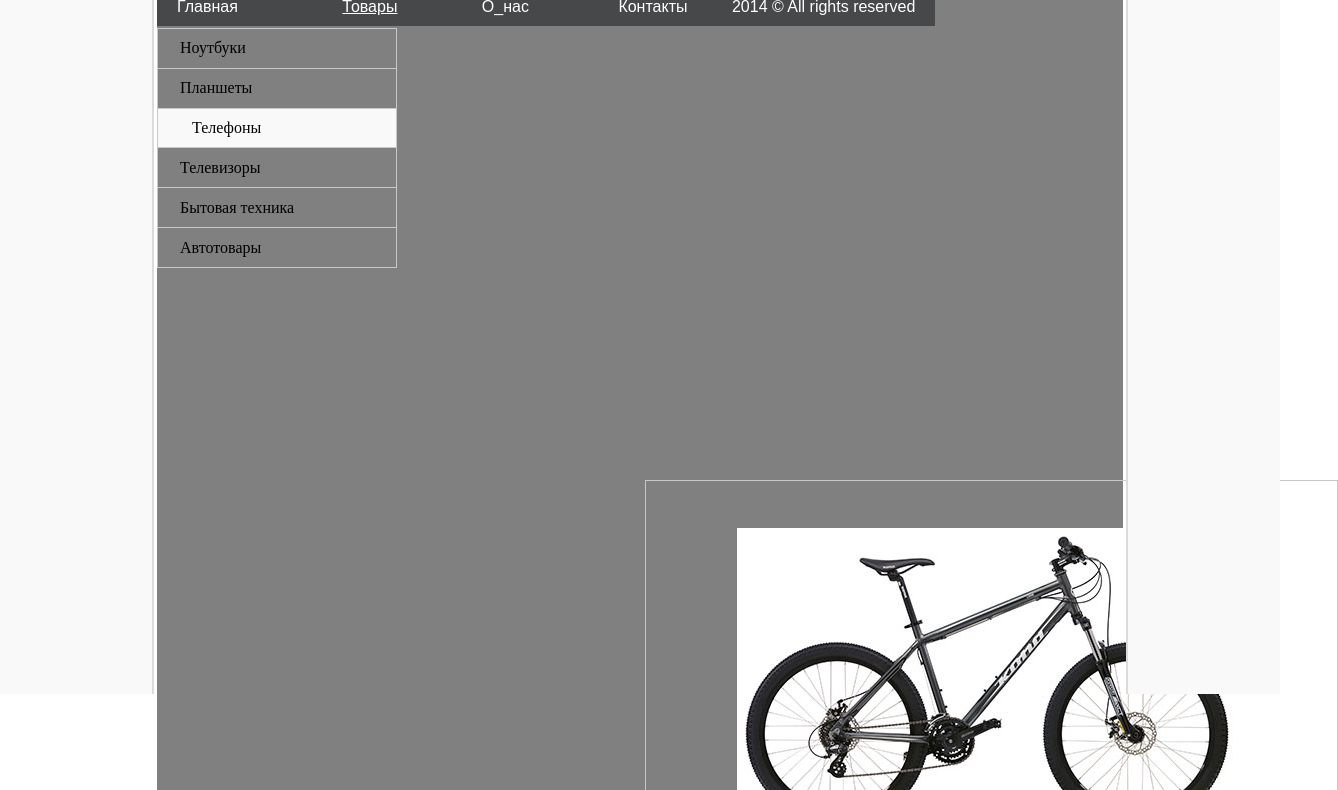
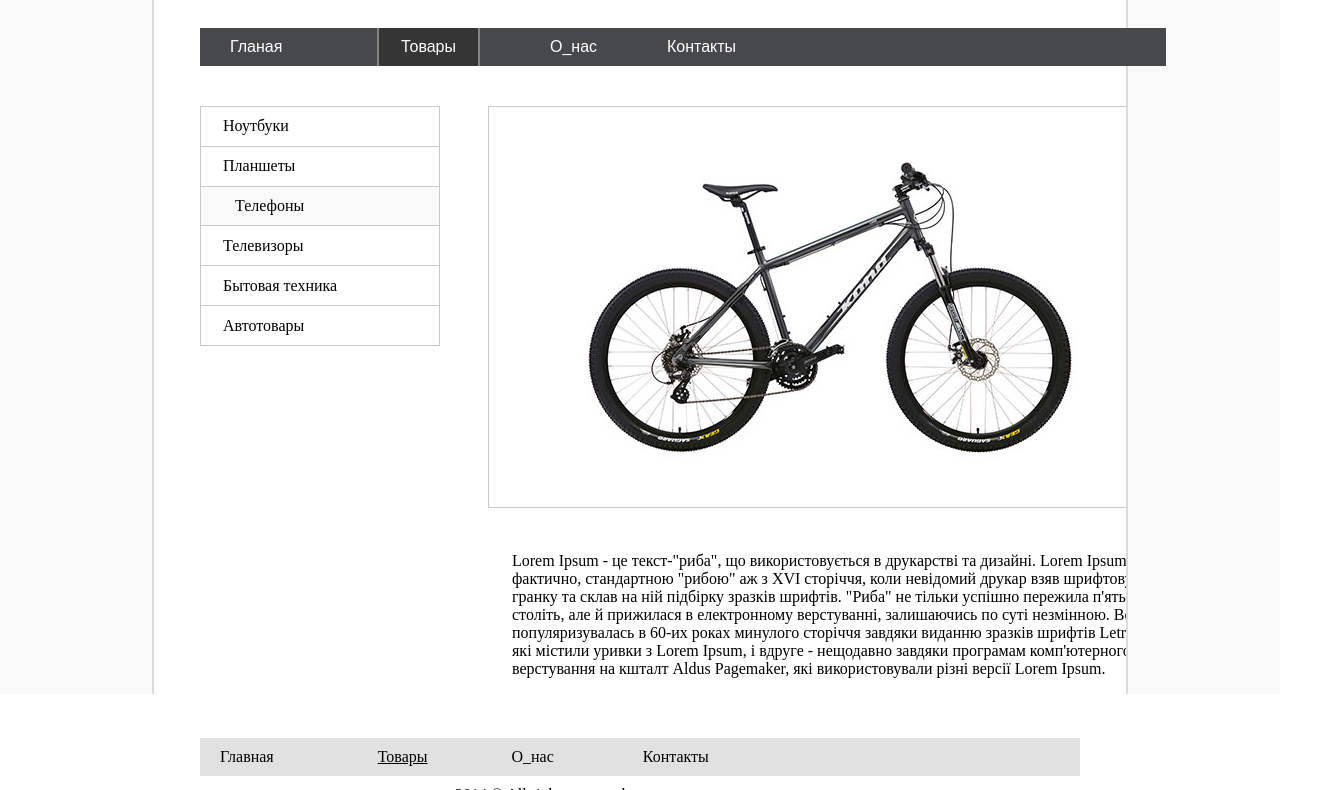
Before and after one commit to oleksandrB/oleksandrB.github.io, a plain HTML site: page homework3/index.html in a window 1280 px wide. Shown: the part 106-896 px from the top of the page, 1338 px wide, since content can reach past the window. Drawn offline with Linux system fonts and the light colour scheme.

Commit message:
new_version_homework2

```diff
--- a/homework2/style.css
+++ b/homework2/style.css
@@ -1,12 +1,21 @@
+.wrapper {
+  position: relative;
+  width: 800px;
+  margin: 0px auto ;
+}
+.bottom_line {
+	border-bottom: solid silver;
+}
+body {
+	font-family: sans-serif;
+}
 h1 {
 	text-align: center;
 	text-transform: uppercase;
 	font-size: 50px;
-	font-family: sans-serif;
-
 }
 .picture {
-	text-align:center;
+	text-align: center;
 }
 img {
 	border: 1px solid silver;
@@ -15,45 +24,25 @@ img {
 .text1 {
 	color: #6E6E6E;
 	font-size: 20px;
-	font-family: sans-serif;
-	text-indent: 715px
-}
-.text2 {
-	text-indent: 715px;
-	font-weight: bold;
-	font-family: sans-serif;
 }
 ul {
-	margin:5px 715px 30px 715px;
 	font-size: 18px;
-	font-family: sans-serif;
-
 }
 li {
 	padding-left: 10px;
 }
-hr {
-	margin:5px 715px 5px 715px;
-
-}
 .number {
 	color: #6E6E6E;
 	font-size: 20px;
-	font-family: sans-serif;
-	text-indent: 755px
+	padding-left: 40px;
 }
 .link {
 	font-size: 20px;
-	font-family: sans-serif;
-	text-indent: 755px;
-	font-style:italic;
-}
-.line {
-	margin:30px 0px 5px 0px;
+	font-style: italic;
+	padding-left: 40px;
 }
 .feedback {
 	color: #6E6E6E;
 	font-size: 18px;
-	font-family: sans-serif;
-	text-indent: 755px;
+	padding-left: 40px;
 }
--- a/homework3/index.html
+++ b/homework3/index.html
@@ -5,23 +5,23 @@
 	<title>Document</title>
 	<link type="text/css" rel="stylesheet" href="style.css">
 </head>
-
+<body>
 <div class="layer1"></div>
 <div class="layer2"></div>
-<div class="wrapper">
-<div class="logo">
+<div class="header">
 <img src="img/logo_hw3.jpg" alt="logo">
+<div>
+<div class="content_center">
+<table class="menu">
+	<tr>
+		<td class="first_menu">Гланая</td>
+		<td class="second_menu">Товары</td>
+		<td class="third_menu">О_нас</td>
+		<td>Контакты</td>
+	</tr>
+</table>
 </div>
-<div>
-<ul class="hr1">
-	<li>Главная</li>
-	<li class="tovary">Товары</li>
-	<li class="o_nas">О_нас</li>
-	<li class="kontakty">Контакты</li>
-	<li class="all_rights_reserved">2014 &copy; All rights reserved</li>
-</ul>
 </div>
-<div>
 <table class="list">
 	<tr><td class="a">Ноутбуки</td></tr>
 	<tr><td class="a">Планшеты</td></tr>
@@ -31,20 +31,21 @@
 	<tr><td class="a">Автотовары</td></tr>
 </table>
 </div>
+<img class="bike" src="img/bike.jpg" alt="bike">
 <div>
-<img class="bike" src="img/bike.jpg" alt="bike">
 	<p class="text">
 		Lorem Ipsum - це текст-"риба", що використовується в друкарстві та дизайні. Lorem Ipsum є, фактично, стандартною "рибою" аж з XVI сторіччя, коли невідомий друкар взяв шрифтову гранку та склав на ній підбірку зразків шрифтів. "Риба" не тільки успішно пережила п'ять століть, але й прижилася в електронному верстуванні, залишаючись по суті незмінною. Вона популяризувалась в 60-их роках минулого сторіччя завдяки виданню зразків шрифтів Letraset, які містили уривки з Lorem Ipsum, і вдруге - нещодавно завдяки програмам комп'ютерного верстування на кшталт Aldus Pagemaker, які використовували різні версії Lorem Ipsum.
 	</p>
 </div>
 
-<ul class="footer">
-	<li class="glavnaya">Главная</li>
+<ul class="hr">
+	<li>Главная</li>
 	<li class="tovary">Товары</li>
 	<li class="o_nas">О_нас</li>
 	<li class="kontakty">Контакты</li>
+	<li class="all_rights_reserved">2014 &copy; All rights reserved</li>
 </ul>
-</div>
+
 
 </body>
 </html>
--- a/homework3/style.css
+++ b/homework3/style.css
@@ -2,12 +2,7 @@
 	padding: 0;
 	margin: 0;
 }
-.wrapper {
-	margin: 0 auto;
-	width: 966px;
-	padding-top: 50px;
-	background-color: grey;
-}
+
 .layer1 {
     position: fixed;
     left: 0px;
@@ -24,22 +19,14 @@
     background: #f9f9f9;
     border-left: 2px solid #dbdbdb;
 }
-
+.header {
+	position: absolute;
+	top: 50px;
+	left: 200px;
+	right: 200px;
+}
 /*HEADER*/
-.hr1 {
-	position: absolute;
-	color: white;
-	background-color: #47484a;
-	font-family: sans-serif;
-	height: 38px;
-	padding:
-	width: auto;
-}
-li {
-	display: inline-block;
-	padding: 10px 20px;
-}
-/*.menu {
+.menu {
 	margin-top: 40px;
 	width: 100%;
 	height: 38px;
@@ -62,7 +49,7 @@ li {
 .third_menu {
 	text-align: center;
 	width: 187px;
-}*/
+}
 /*HEADER*/
 .list {
 	border: 1px solid #c8c8c8;
@@ -94,14 +81,17 @@ li {
 	margin-top: 40px;
 	margin-right: 229;
 }
-.footer {
+.hr {
 	background-color: #e1e1e1;
 	margin: 60px 200px;
+	width: auto;
 	height: 38px;
-	width: 966px	;
 }
 
-
+li {
+	display: inline-block;
+	padding: 10px 20px;
+}
 .tovary {
 	padding-left: 80px;
 	text-decoration: underline;
@@ -112,5 +102,10 @@ li {
 .kontakty {
 	padding-left: 65px;
 }
-/*.all_rights_reserved {
-	padding-left: 255px;*/
+.all_rights_reserved {
+	padding-left: 255px;
+}
+.content_center {
+	margin: 0 auto;
+	width: 966px;
+}
--- a/homework3/style1.css
+++ /dev/null
@@ -1,28 +0,0 @@
-*{
-	padding: 0;
-	margin: 0;
-}
-.wrapper {
-	width: 966px;
-	margin: 0 auto;
-
-}
-.logo {
-	font-family: sans-serif;
-	font-size: 40px;
-	padding-top: 50px;
-}
-.header {
-	color: white;
-	background-color: #47484a;
-	font-family: sans-serif;
-	height: 40px;
-	margin-top: 40px;
-
-
-	width: auto;
-	font-size: 18px;
-}
-li {
-	display: inline;
-}
```
Also changed, not shown: homework2/index.html (+22 -31 lines), homework3/index1.html (deleted, +0 -27 lines), 2 other files.
